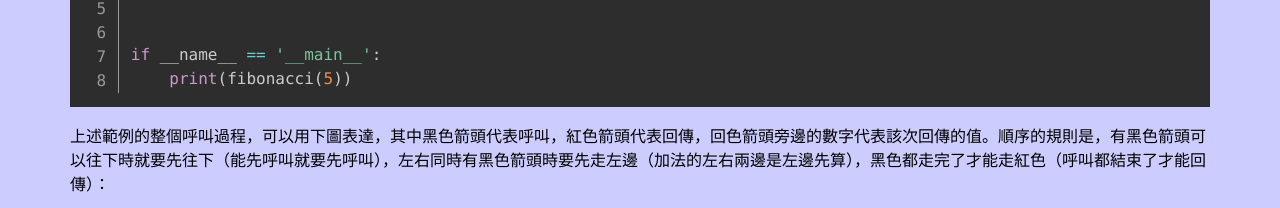
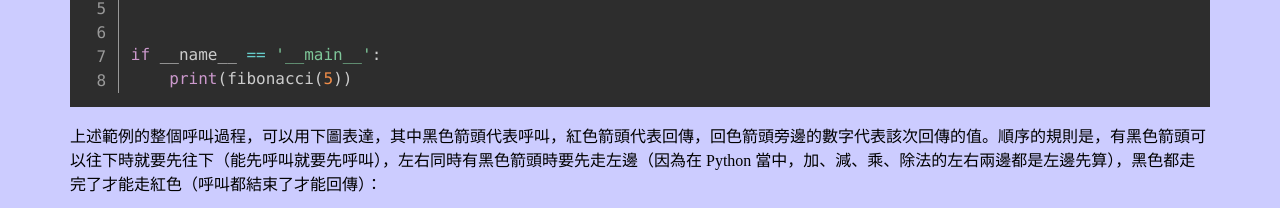
Before and after one commit to geniusturtle6174/geniusturtle6174.github.io, a plain HTML site: page tutor_python/recursion.htm in a window 1280 px wide. Shown: the part 1564-1772 px from the top of the page. Drawn offline with Linux system fonts and the light colour scheme.

Commit message:
Minor update

```diff
--- a/tutor_python/recursion.htm
+++ b/tutor_python/recursion.htm
@@ -53,7 +53,7 @@ if __name__ == '__main__':
 </code></pre>
 
 <p>
-上述範例的整個呼叫過程，可以用下圖表達，其中黑色箭頭代表呼叫，紅色箭頭代表回傳，回色箭頭旁邊的數字代表該次回傳的值。順序的規則是，有黑色箭頭可以往下時就要先往下（能先呼叫就要先呼叫），左右同時有黑色箭頭時要先走左邊（加法的左右兩邊是左邊先算），黑色都走完了才能走紅色（呼叫都結束了才能回傳）：<br>
+上述範例的整個呼叫過程，可以用下圖表達，其中黑色箭頭代表呼叫，紅色箭頭代表回傳，回色箭頭旁邊的數字代表該次回傳的值。順序的規則是，有黑色箭頭可以往下時就要先往下（能先呼叫就要先呼叫），左右同時有黑色箭頭時要先走左邊（因為在 Python 當中，加、減、乘、除法的左右兩邊都是左邊先算），黑色都走完了才能走紅色（呼叫都結束了才能回傳）：<br>
 <center><img src="pics/recu04.png" height="60%"></center>
 </p>
 
```
